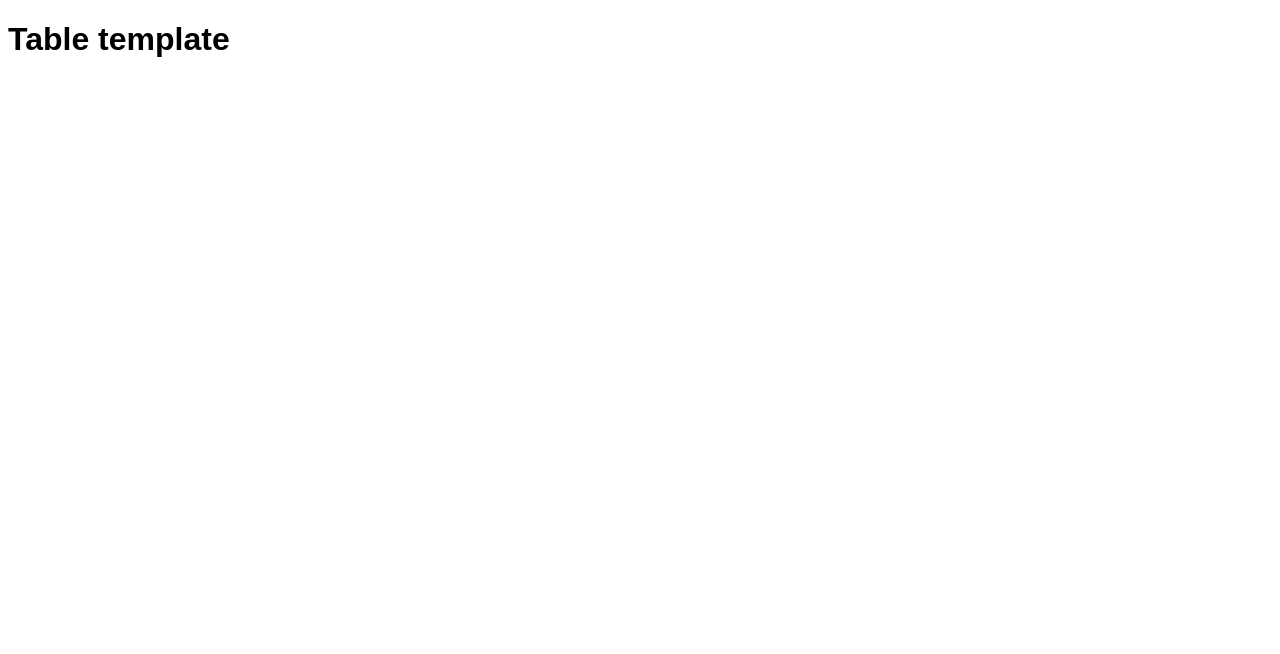
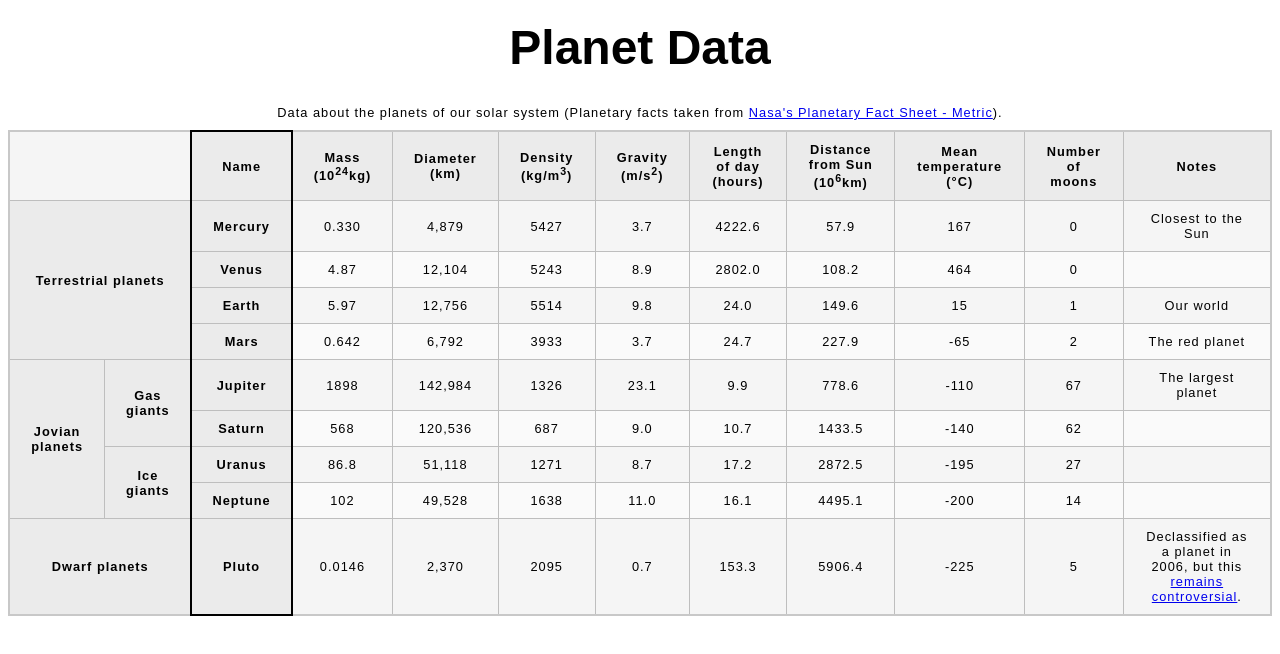
Before and after one commit to Eldho-Mulearn/Planet-Data, a plain HTML site: page blank-template.html in a window 1280 px wide. Drawn offline with Linux system fonts and the light colour scheme.

Commit message:
task done

```diff
--- a/blank-template.html
+++ b/blank-template.html
@@ -1,14 +1,158 @@
 <!DOCTYPE html>
 <html lang="en-US">
+
 <head>
   <meta charset="utf-8">
   <meta name="viewport" content="width=device-width">
-    <title>Table template</title>
+  <title>Planet Data</title>
   <link href="minimal-table.css" rel="stylesheet" type="text/css">
 </head>
+
 <body>
-    <h1>Table template</h1>
+  <h1>Planet Data</h1>
+    <table>
+      <caption>Data about the planets of our solar system (Planetary facts taken from <a
+          href="http://nssdc.gsfc.nasa.gov/planetary/factsheet/">Nasa's Planetary Fact Sheet - Metric</a>).</caption>
+      <colgroup>
+        <col span="2">
+        <col style="border: 2px solid black">
+        <col span="9">
+      </colgroup>
+      <thead>
+        <tr>
+          <td colspan="2"></td>
+          <th scope="col">Name</th>
+          <th scope="col">Mass (10<sup>24</sup>kg)</th>
+          <th scope="col">Diameter (km)</th>
+          <th scope="col">Density (kg/m<sup>3</sup>)</th>
+          <th scope="col">Gravity (m/s<sup>2</sup>)</th>
+          <th scope="col">Length of day (hours)</th>
+          <th scope="col">Distance from Sun (10<sup>6</sup>km)</th>
+          <th scope="col">Mean temperature (°C)</th>
+          <th scope="col">Number of moons</th>
+          <th scope="col">Notes</th>
+        </tr>
+      </thead>
 
+      <tbody>
+        <tr>
+          <th rowspan="4" colspan="2" scope="rowgroup">Terrestrial planets</th>
+          <th scope="row">Mercury</th>
+          <td>0.330</td>
+          <td>4,879</td>
+          <td>5427</td>
+          <td>3.7</td>
+          <td>4222.6</td>
+          <td>57.9</td>
+          <td>167</td>
+          <td>0</td>
+          <td>Closest to the Sun</td>
+        </tr>
+        <tr>
+          <th scope="row">Venus</th>
+          <td>4.87</td>
+          <td>12,104</td>
+          <td>5243</td>
+          <td>8.9</td>
+          <td>2802.0</td>
+          <td>108.2</td>
+          <td>464</td>
+          <td>0</td>
+          <td></td>
+        </tr>
+        <tr>
+          <th scope="row">Earth</th>
+          <td>5.97</td>
+          <td>12,756</td>
+          <td>5514</td>
+          <td>9.8</td>
+          <td>24.0</td>
+          <td>149.6</td>
+          <td>15</td>
+          <td>1</td>
+          <td>Our world</td>
+        </tr>
+        <tr>
+          <th scope="row">Mars</th>
+          <td>0.642</td>
+          <td>6,792</td>
+          <td>3933</td>
+          <td>3.7</td>
+          <td>24.7</td>
+          <td>227.9</td>
+          <td>-65</td>
+          <td>2</td>
+          <td>The red planet</td>
+        </tr>
+        <tr>
+          <th rowspan="4" scope="rowgroup">Jovian planets</th>
+          <th rowspan="2" scope="rowgroup">Gas giants</th>
+          <th scope="row">Jupiter</th>
+          <td>1898</td>
+          <td>142,984</td>
+          <td>1326</td>
+          <td>23.1</td>
+          <td>9.9</td>
+          <td>778.6</td>
+          <td>-110</td>
+          <td>67</td>
+          <td>The largest planet</td>
+        </tr>
+        <tr>
+          <th scope="row">Saturn</th>
+          <td>568</td>
+          <td>120,536</td>
+          <td>687</td>
+          <td>9.0</td>
+          <td>10.7</td>
+          <td>1433.5</td>
+          <td>-140</td>
+          <td>62</td>
+          <td></td>
+        </tr>
+        <tr>
+          <th rowspan="2" scope="rowgroup">Ice giants</th>
+          <th scope="row">Uranus</th>
+          <td>86.8</td>
+          <td>51,118</td>
+          <td>1271</td>
+          <td>8.7</td>
+          <td>17.2</td>
+          <td>2872.5</td>
+          <td>-195</td>
+          <td>27</td>
+          <td></td>
+        </tr>
+        <tr>
+          <th scope="row">Neptune</th>
+          <td>102</td>
+          <td>49,528</td>
+          <td>1638</td>
+          <td>11.0</td>
+          <td>16.1</td>
+          <td>4495.1</td>
+          <td>-200</td>
+          <td>14</td>
+          <td></td>
+        </tr>
+        <tr>
+          <th colspan="2" scope="row">Dwarf planets</th>
+          <th scope="row">Pluto</th>
+          <td>0.0146</td>
+          <td>2,370</td>
+          <td>2095</td>
+          <td>0.7</td>
+          <td>153.3</td>
+          <td>5906.4</td>
+          <td>-225</td>
+          <td>5</td>
+          <td>Declassified as a planet in 2006, but this <a
+              href="https://www.usatoday.com/story/tech/2014/10/02/pluto-planet-solar-system/16578959/">remains
+              controversial</a>.</td>
+        </tr>
+      </tbody>
+    </table>
 
 </body>
+
 </html>
--- a/minimal-table.css
+++ b/minimal-table.css
@@ -4,18 +4,19 @@ html {
 
 table {
   border-collapse: collapse;
-  border: 2px solid rgb(200,200,200);
+  border: 2px solid rgb(200, 200, 200);
   letter-spacing: 1px;
   font-size: 0.8rem;
 }
 
-td, th {
-  border: 1px solid rgb(190,190,190);
+td,
+th {
+  border: 1px solid rgb(190, 190, 190);
   padding: 10px 20px;
 }
 
 th {
-  background-color: rgb(235,235,235);
+  background-color: rgb(235, 235, 235);
 }
 
 td {
@@ -23,13 +24,19 @@ td {
 }
 
 tr:nth-child(even) td {
-  background-color: rgb(250,250,250);
+  background-color: rgb(250, 250, 250);
 }
 
 tr:nth-child(odd) td {
-  background-color: rgb(245,245,245);
+  background-color: rgb(245, 245, 245);
 }
 
 caption {
   padding: 10px;
 }
+
+h1 {
+  text-align: center;
+  font-size: 3rem;
+  margin: 20px 0;
+}
```
Lines whose indentation alone changed are shown as unchanged.
